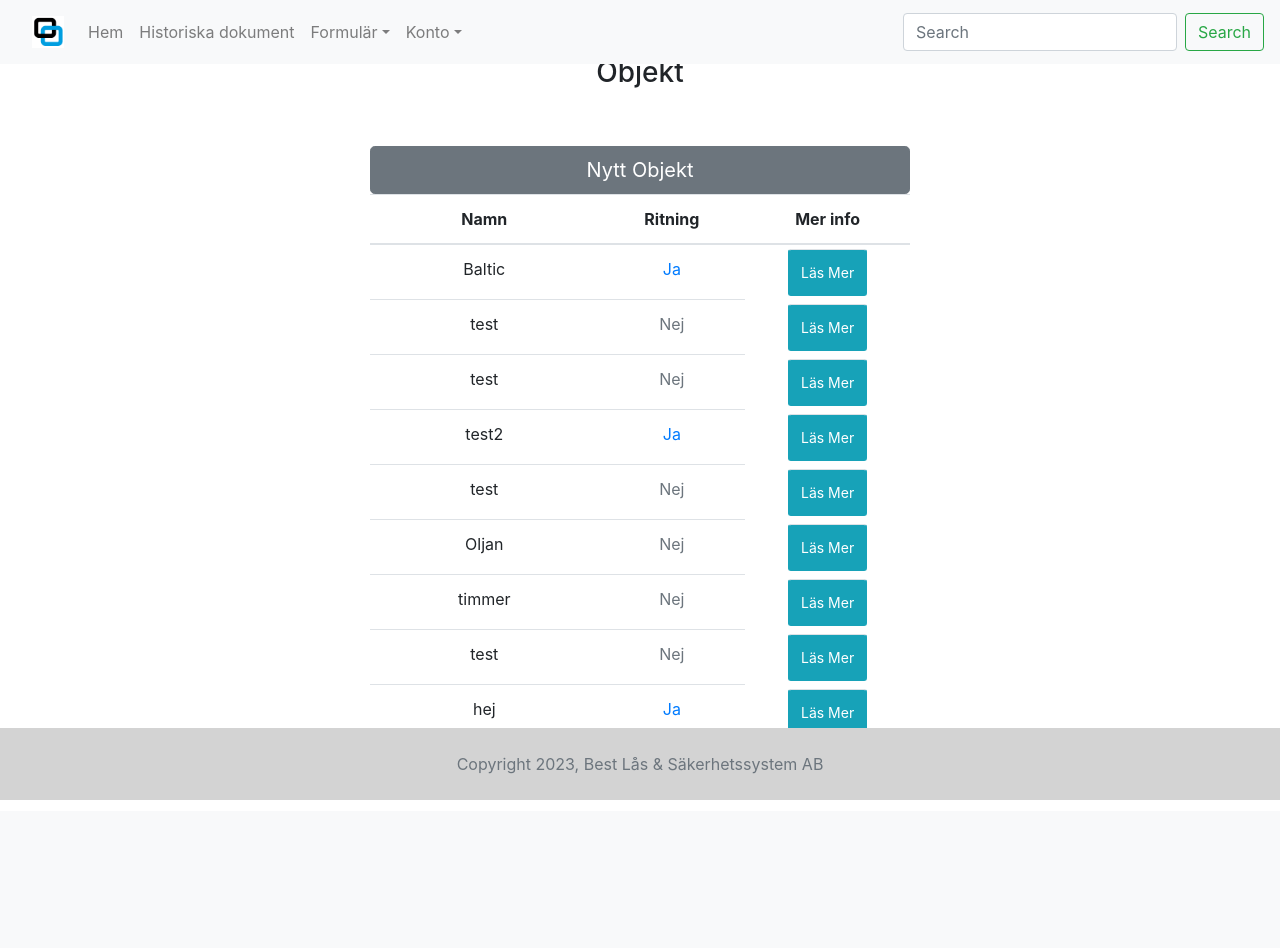
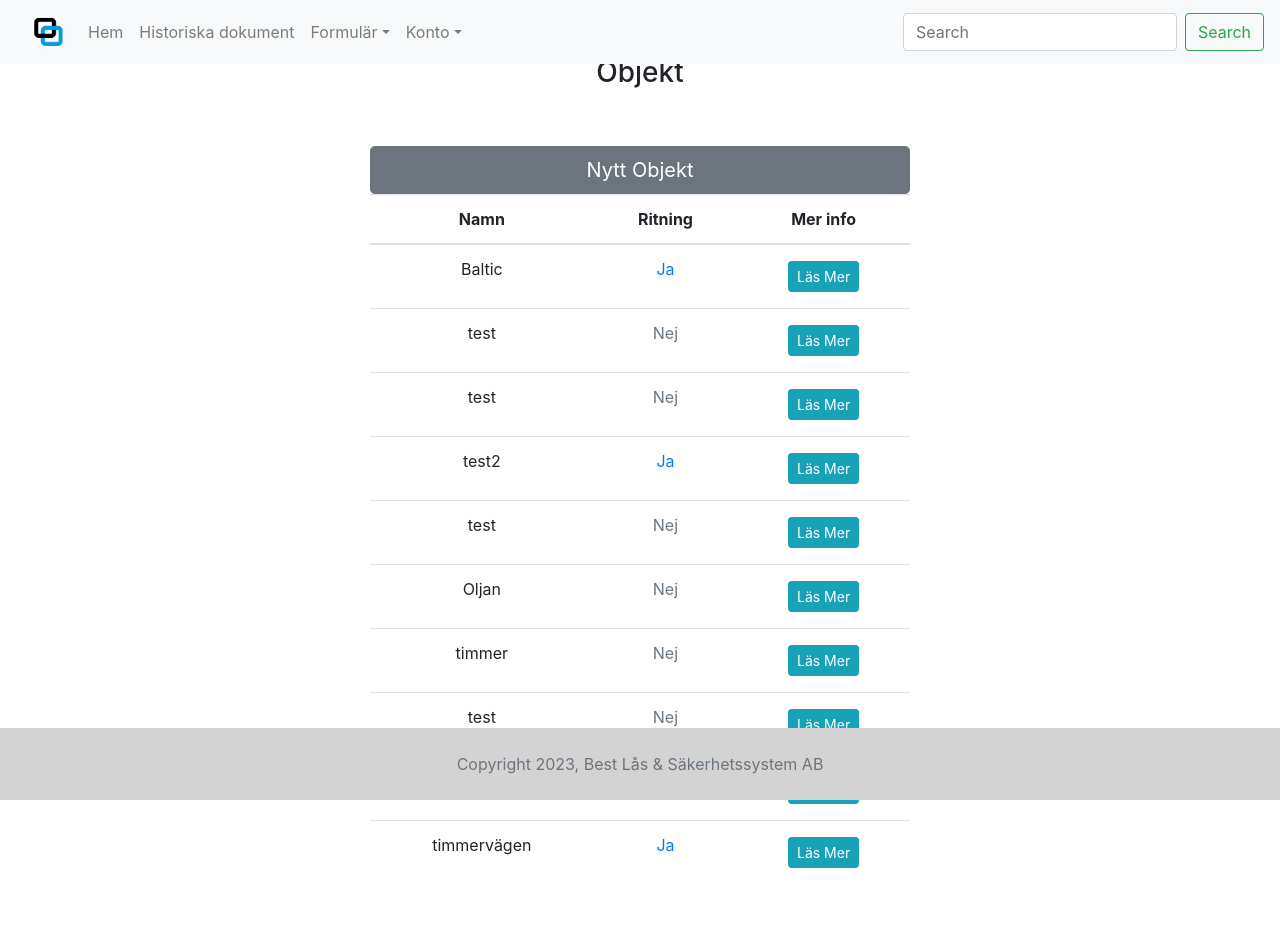
Before and after one commit to spangen87/docu-sign, a Django app: page /forms/objekt/ in a window 1280 px wide. Before the commit the page ends 800 px from the top, so only its background shows below. Run offline with Django 3.2, Linux system fonts and the light colour scheme; data comes from the database, SQL or seed files in the repository; some libraries are stand-ins or nearby versions.

Commit message:
feat: Add margin to bottom and change button

```diff
--- a/door_automation_forms/templates/door_automation_forms/objekt.html
+++ b/door_automation_forms/templates/door_automation_forms/objekt.html
@@ -15,7 +15,7 @@
     <div class="row">
         <div class="col-12 col-md-6 text-center mx-auto">
             <a class="btn btn-lg btn-block btn-secondary" href="{% url 'new_object' %}">Nytt Objekt</a>
-            <div class="table-responsive">
+            <div class="table-responsive mb-5">
                 <table class="table table-hover">
                   <thead>
                     <tr>
@@ -33,7 +33,7 @@
                         {% else %}
                         <td class="text-muted">Nej</td>
                         {% endif %}
-                        <td class="btn btn-info btn-sm mb-1 mt-1">Läs Mer</td>
+                        <td><a class="btn btn-info btn-sm mb-1 mt-1" href="#">Läs Mer</a></td>
                     </tr>
                     {% endfor %}
                   </tbody>
```
